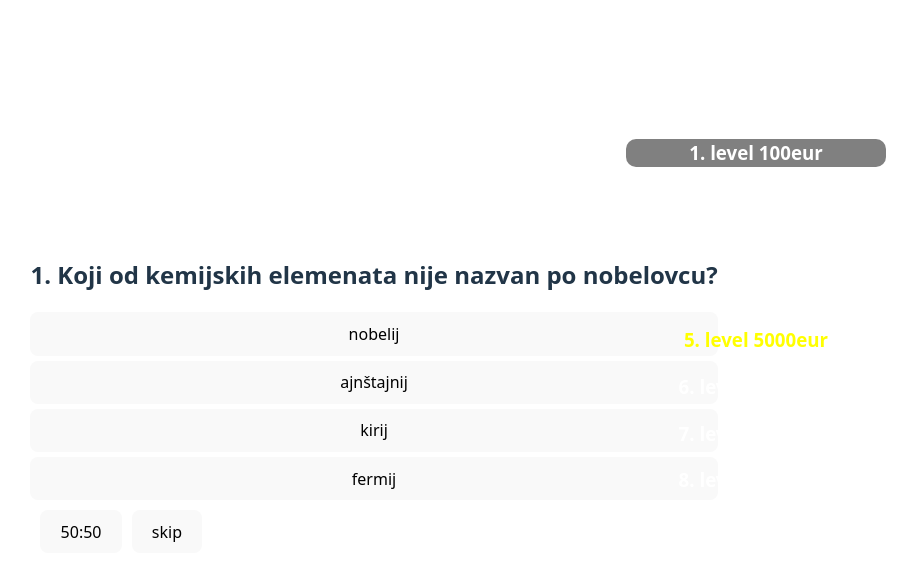
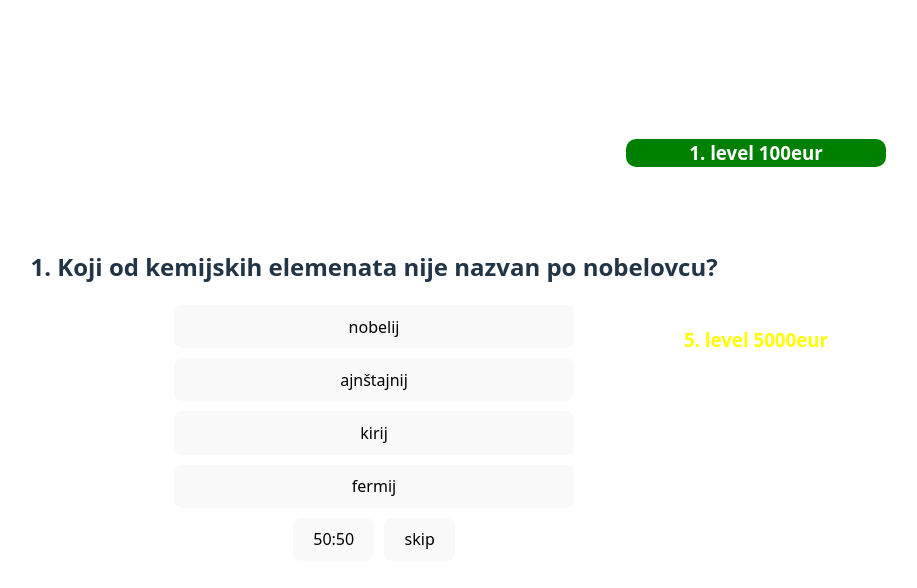
Before and after one commit to vmastelic/Internship-14-Millionaire, a React (Vite) app: page / in a window 1280 px wide. Both pictures are taken after a click on the button "Start game". Shown: the top 588 px of the page, without its empty margins (266-1183 px from the left). Built offline with nearby package versions, Linux system fonts and the light colour scheme.

Commit message:
Change colours

```diff
--- a/src/App.jsx
+++ b/src/App.jsx
@@ -98,7 +98,7 @@ function App() {
       }else{
         setStatus("finished");
       }
-    }, 600);
+    }, 800);
   };
 
   const getAnswerClass = (a) => {
--- a/src/components/LevelList.jsx
+++ b/src/components/LevelList.jsx
@@ -8,7 +8,7 @@ const LevelList = ({currentLevel}) => {
                      <h3
                      key={lev.level}
                      style={{
-                        background: lev.level === currentLevel ? "gray" : "transparent",
+                        background: lev.level === currentLevel ? "green" : "transparent",
                         color: lev.safe ? "yellow" : "white",
                         borderRadius: '10px',
                     }}
--- a/src/index.css
+++ b/src/index.css
@@ -5,7 +5,7 @@
 
   color-scheme: light dark;
   color: rgba(255, 255, 255, 0.87);
-  background-color: #242424;
+  background-color: rgb(16, 59, 16);
 
   font-synthesis: none;
   text-rendering: optimizeLegibility;
@@ -42,7 +42,7 @@ button {
   font-size: 1em;
   font-weight: 500;
   font-family: inherit;
-  background-color: #1a1a1a;
+  background-color: #3d7537;
   cursor: pointer;
   transition: border-color 0.25s;
 }
--- a/src/style/answers.css
+++ b/src/style/answers.css
@@ -1,5 +1,6 @@
 button:hover{
     transform: scale(1.04);
+    background-color: #1d5124;
 }
 
 .answer.correct {
@@ -12,10 +13,18 @@ button:hover{
   color: white;
 }
 
+.game-questions{
+  display: flex;
+  flex-direction: column;
+  justify-content: center;
+  align-items: center;
+}
+
 .answers{
   display: flex;
-  gap: 5px;
+  gap: 10px;
   flex-direction: column;
+  width: 400px;
 }
 
 .jokers{
```
